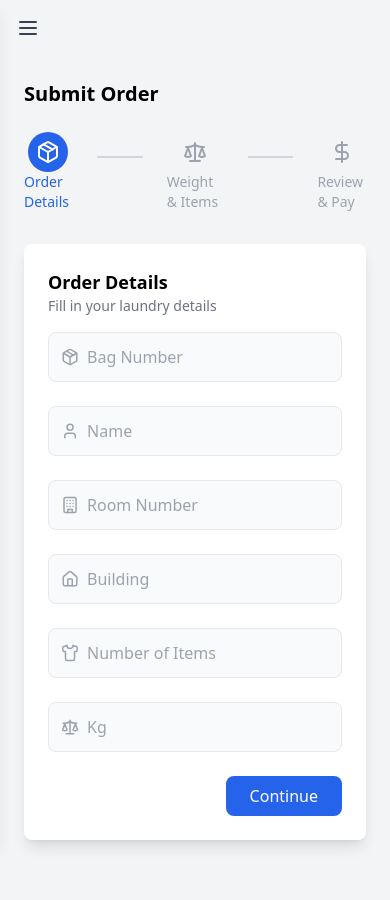
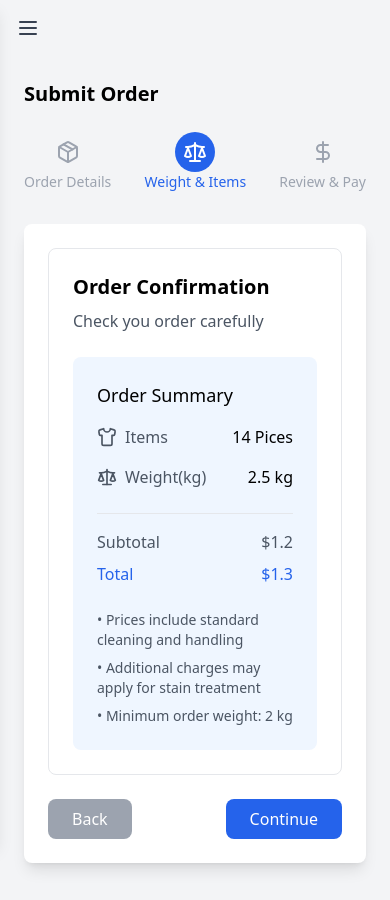
Before and after one commit to codinggita/laundry_buddy, a React (Vite) app in the folder Frontend/: page /user/submit-order in a window 390 px wide. Both pictures are taken after a click on the button "Continue". Built offline with nearby package versions, Linux system fonts and the light colour scheme.

Commit message:
Add the UI of next page of Weight and items page

```diff
--- a/Frontend/src/Component/User/SubmitOrder/Submitorder.jsx
+++ b/Frontend/src/Component/User/SubmitOrder/Submitorder.jsx
@@ -1,88 +1,302 @@
-import React from "react";
-import { Package, User, Home,  Shirt, Scale, DollarSign,Building } from "lucide-react";
+// import React from "react";
+// import { Package, User, Home,  Shirt, Scale, DollarSign,Building } from "lucide-react";
+// import Sidebar from "../Sidebar";
+
+// export default function Submitorder() {
+//   return (
+//    <>
+//       {/* Sidebar */}
+//       <Sidebar />
+
+//       {/* Main Content */}
+//       <div className="min-h-screen bg-gray-100 p-6 ml-0 md:ml-96  w-full ">
+//         <h2 className="text-xl sm:text-2xl md:text-3xl font-bold">Submit Order</h2>
+
+//         {/* Stepper */}
+//         <div className="flex justify-between sm:justify-start mt-6 space-x-6  sm:space-x-28">
+//           <div className="flex flex-col items-center text-blue-600">
+//             <Package className="w-10 h-10 bg-blue-600 text-white p-2 rounded-full" />
+//             <p className="text-sm sm:text-base font-medium">Order Details</p>
+//           </div>
+//           <hr className="w-20 border border-gray-300 mt-6 " />
+//           <div className="flex flex-col items-center text-gray-400">
+//             <Scale className="w-10 h-10  text-gray-400 p-2" />
+//             <p className="text-sm sm:text-base font-m">Weight & Items</p>
+//           </div>
+//           <hr className="w-20 border border-gray-300 mt-6 " />
+
+//           <div className="flex flex-col items-center text-gray-400">
+//           <DollarSign className="w-10 h-10 text-gray-400 p-2" />
+//           <p className="text-sm sm:text-base">Review & Pay</p>
+//           </div>
+//         </div>
+
+//         {/* Order Details Form */}
+//         <div className="bg-white p-6 rounded-lg shadow-lg mt-8 w-full max-w-4xl ">
+//           <h3 className="text-lg font-semibold">Order Details</h3>
+//           <p className="text-sm text-gray-500">Fill in your laundry details</p>
+
+//           <div className="grid grid-cols-1 md:grid-cols-2 gap-6 mt-4">
+//             {/* Bag Number */}
+//             <div className="flex items-center border rounded-lg p-3 bg-gray-50">
+//               <Package className="w-5 h-5 text-gray-400 mr-2" />
+//               <input type="text" placeholder="Bag Number" className="w-full  bg-transparent outline-none" />
+//             </div>
+
+//             {/* Name */}
+//             <div className="flex items-center border rounded-lg p-3 bg-gray-50">
+//               <User className="w-5 h-5 text-gray-400 mr-2" />
+//               <input type="text" placeholder="Name" className="w-full bg-transparent outline-none" />
+//             </div>
+
+//             {/* Room Number */}
+//             <div className="flex items-center border rounded-lg p-3 bg-gray-50">
+//               <Building className="w-5 h-5 text-gray-400 mr-2" />
+//               <input type="text" placeholder="Room Number" className="w-full bg-transparent outline-none" />
+//             </div>
+
+//             {/* Building */}
+//             <div className="flex items-center border rounded-lg p-3 bg-gray-50">
+//               <Home className="w-5 h-5 text-gray-400 mr-2" />
+//               <input type="text" placeholder="Building" className="w-full bg-transparent outline-none" />
+//             </div>
+
+//             {/* Number of Items */}
+//             <div className="flex items-center border rounded-lg p-3 bg-gray-50">
+//               <Shirt className="w-5 h-5 text-gray-400 mr-2" />
+//               <input type="number" placeholder="Number of Items" className="w-full bg-transparent outline-none" />
+//             </div>
+
+//             {/* Weight */}
+//             <div className="flex items-center border rounded-lg p-3 bg-gray-50">
+//               <Scale className="w-5 h-5 text-gray-400 mr-2" />
+//               <input type="number" placeholder="Kg" className="w-full bg-transparent outline-none" />
+//             </div>
+//           </div>
+
+//           {/* Continue Button */}
+//           <div className="flex justify-end mt-6">
+//             <button className="bg-blue-600 text-white px-6 py-2 rounded-lg hover:bg-blue-700">
+//               Continue
+//             </button>
+//           </div>
+//         </div>
+//       </div>
+//       </>
+
+//   );
+// }
+
+import React, { useState } from "react";
+import {
+  Package,
+  User,
+  Home,
+  Shirt,
+  Scale,
+  DollarSign,
+  Building,
+} from "lucide-react";
 import Sidebar from "../Sidebar";
 
-export default function Submitorder() {
+export default function SubmitOrder() {
+  const [step, setStep] = useState(1);
+
   return (
     <>
       {/* Sidebar */}
       <Sidebar />
 
       {/* Main Content */}
-      <div className="min-h-screen bg-gray-100 p-6 ml-0 md:ml-96  w-full ">
-        <h2 className="text-xl sm:text-2xl md:text-3xl font-bold">Submit Order</h2>
+      <div className="min-h-screen bg-gray-100 p-6 ml-0 md:ml-96 w-full">
+        <h2 className="text-xl sm:text-2xl md:text-3xl font-bold">
+          Submit Order
+        </h2>
 
         {/* Stepper */}
-        <div className="flex justify-between sm:justify-start mt-6 space-x-6  sm:space-x-28">
-          <div className="flex flex-col items-center text-blue-600">
-            <Package className="w-10 h-10 bg-blue-600 text-white p-2 rounded-full" />
-            <p className="text-sm sm:text-base font-medium">Order Details</p>
+        <div className="flex justify-between sm:justify-start mt-6 space-x-6 sm:space-x-72">
+          <div
+            className={`flex flex-col items-center ${
+              step === 1 ? "text-blue-600 font-medium" : "text-gray-400"
+            }`}
+          >
+            <Package
+              className={`w-10 h-10 p-2 rounded-full ${
+                step === 1 ? "bg-blue-600  text-white" : "text-gray-400"
+              }`}
+            />
+            <p className="text-sm sm:text-base ">Order Details</p>
           </div>
-          <hr className="w-20 border border-gray-300 mt-6 " />
-          <div className="flex flex-col items-center text-gray-400">
-            <Scale className="w-10 h-10  text-gray-400 p-2" />
-            <p className="text-sm sm:text-base font-m">Weight & Items</p>
+          <div
+            className={`flex flex-col items-center ${
+              step === 2 ? "text-blue-600 font-medium" : "text-gray-400"
+            }`}
+          >
+            <Scale
+              className={`w-10 h-10  p-2 rounded-full ${
+                step === 2 ? "bg-blue-600 text-white" : "text-gray-400"
+              }`}
+            />
+            <p className="text-sm sm:text-base ">Weight & Items</p>
           </div>
-          <hr className="w-20 border border-gray-300 mt-6 " />
-
-          <div className="flex flex-col items-center text-gray-400">
-          <DollarSign className="w-10 h-10 text-gray-400 p-2" />
+          <div
+            className={`flex flex-col items-center ${
+              step === 3 ? "text-blue-600 font-medium" : "text-gray-400"
+            }`}
+          >
+            <DollarSign
+              className={`w-10 h-10  p-2 rounded-full ${
+                step === 3 ? "bg-blue-600 text-white" : "text-gray-400"
+              }`}
+            />
             <p className="text-sm sm:text-base">Review & Pay</p>
           </div>
         </div>
 
-        {/* Order Details Form */}
-        <div className="bg-white p-6 rounded-lg shadow-lg mt-8 w-full max-w-4xl ">
+        {/* Step Content */}
+        <div className="bg-white p-6 rounded-lg shadow-lg mt-8 w-full max-w-4xl">
+          {step === 1 && (
+            <>
               <h3 className="text-lg font-semibold">Order Details</h3>
-          <p className="text-sm text-gray-500">Fill in your laundry details</p>
-
+              <p className="text-sm text-gray-500">
+                Fill in your laundry details
+              </p>
               <div className="grid grid-cols-1 md:grid-cols-2 gap-6 mt-4">
-            {/* Bag Number */}
                 <div className="flex items-center border rounded-lg p-3 bg-gray-50">
                   <Package className="w-5 h-5 text-gray-400 mr-2" />
-              <input type="text" placeholder="Bag Number" className="w-full  bg-transparent outline-none" />
+                  <input
+                    type="text"
+                    placeholder="Bag Number"
+                    className="w-full bg-transparent outline-none"
+                  />
+                </div>
+                <div className="flex items-center border rounded-lg p-3 bg-gray-50">
+                  <User className="w-5 h-5 text-gray-400 mr-2" />
+                  <input
+                    type="text"
+                    placeholder="Name"
+                    className="w-full bg-transparent outline-none"
+                  />
+                </div>
+                <div className="flex items-center border rounded-lg p-3 bg-gray-50">
+                  <Building className="w-5 h-5 text-gray-400 mr-2" />
+                  <input
+                    type="text"
+                    placeholder="Room Number"
+                    className="w-full bg-transparent outline-none"
+                  />
+                </div>
+                <div className="flex items-center border rounded-lg p-3 bg-gray-50">
+                  <Home className="w-5 h-5 text-gray-400 mr-2" />
+                  <input
+                    type="text"
+                    placeholder="Building"
+                    className="w-full bg-transparent outline-none"
+                  />
+                </div>
+                <div className="flex items-center border rounded-lg p-3 bg-gray-50">
+                  <Shirt className="w-5 h-5 text-gray-400 mr-2" />
+                  <input
+                    type="number"
+                    placeholder="Number of Items"
+                    className="w-full bg-transparent outline-none"
+                  />
+                </div>
+                <div className="flex items-center border rounded-lg p-3 bg-gray-50">
+                  <Scale className="w-5 h-5 text-gray-400 mr-2" />
+                  <input
+                    type="number"
+                    placeholder="Kg"
+                    className="w-full bg-transparent outline-none"
+                  />
+                </div>
+              </div>
+            </>
+          )}
+          {step === 2 && (
+            <>
+              {" "}
+              <div className="bg-white rounded-lg border p-6 max-w-4xl mx-auto">
+                <h2 className="text-xl font-semibold mb-2">
+                  Order Confirmation
+                </h2>
+                <p className="text-gray-600 mb-6">Check you order carefully</p>
+
+                <div className="bg-blue-50 rounded-lg p-6">
+                  <h3 className="text-lg font-medium mb-4">Order Summary</h3>
+
+                  <div className="space-y-4 mb-6">
+                    <div className="flex justify-between items-center">
+                      <div className="flex items-center gap-2">
+                        <Shirt className="w-5 h-5 text-gray-600" />
+                        <span className="text-gray-600">Items</span>
+                      </div>
+                      <span className="font-medium">14 Pices</span>
                     </div>
 
-            {/* Name */}
-            <div className="flex items-center border rounded-lg p-3 bg-gray-50">
-              <User className="w-5 h-5 text-gray-400 mr-2" />
-              <input type="text" placeholder="Name" className="w-full bg-transparent outline-none" />
+                    <div className="flex justify-between items-center">
+                      <div className="flex items-center gap-2">
+                        <Scale className="w-5 h-5 text-gray-600" />
+                        <span className="text-gray-600">Weight(kg)</span>
                       </div>
-
-            {/* Room Number */}
-            <div className="flex items-center border rounded-lg p-3 bg-gray-50">
-              <Building className="w-5 h-5 text-gray-400 mr-2" />
-              <input type="text" placeholder="Room Number" className="w-full bg-transparent outline-none" />
-            </div>
-
-            {/* Building */}
-            <div className="flex items-center border rounded-lg p-3 bg-gray-50">
-              <Home className="w-5 h-5 text-gray-400 mr-2" />
-              <input type="text" placeholder="Building" className="w-full bg-transparent outline-none" />
-            </div>
-
-            {/* Number of Items */}
-            <div className="flex items-center border rounded-lg p-3 bg-gray-50">
-              <Shirt className="w-5 h-5 text-gray-400 mr-2" />
-              <input type="number" placeholder="Number of Items" className="w-full bg-transparent outline-none" />
-            </div>
-
-            {/* Weight */}
-            <div className="flex items-center border rounded-lg p-3 bg-gray-50">
-              <Scale className="w-5 h-5 text-gray-400 mr-2" />
-              <input type="number" placeholder="Kg" className="w-full bg-transparent outline-none" />
+                      <span className="font-medium">2.5 kg</span>
                     </div>
                   </div>
 
-          {/* Continue Button */}
-          <div className="flex justify-end mt-6">
-            <button className="bg-blue-600 text-white px-6 py-2 rounded-lg hover:bg-blue-700">
-              Continue
-            </button>
+                  <div className="border-t pt-4 space-y-2">
+                    <div className="flex justify-between text-gray-600">
+                      <span>Subtotal</span>
+                      <span>$1.2</span>
+                    </div>
+                    <div className="flex justify-between text-blue-600 font-medium">
+                      <span>Total</span>
+                      <span>$1.3</span>
+                    </div>
+                  </div>
+
+                  <div className="mt-6 space-y-2 text-sm text-gray-600">
+                    <p>• Prices include standard cleaning and handling</p>
+                    <p>• Additional charges may apply for stain treatment</p>
+                    <p>• Minimum order weight: 2 kg</p>
                   </div>
                 </div>
               </div>
             </>
+          )}
+          {step === 3 && (
+            <h3 className="text-lg font-semibold">Review & Pay</h3>
+          )}
 
+          {/* Navigation Buttons */}
+          <div className="flex justify-between mt-6">
+            {step > 1 && (
+              <button
+                className="bg-gray-400 text-white px-6 py-2 rounded-lg"
+                onClick={() => setStep(step - 1)}
+              >
+                Back
+              </button>
+            )}
+            {step < 3 && (
+              <>
+                {" "}
+                <div> </div>
+                <button
+                  className="bg-blue-600 text-white px-6 py-2 rounded-lg hover:bg-blue-700"
+                  onClick={() => setStep(step + 1)}
+                >
+                  Continue
+                </button>
+              </>
+            )}
+            {step === 3 && (
+              <button className="bg-blue-600 text-white px-6 py-2 rounded-lg hover:bg-green-700">
+                Submit Order
+              </button>
+            )}
+          </div>
+        </div>
+      </div>
+    </>
   );
 }
```
Lines whose indentation alone changed are shown as unchanged.
